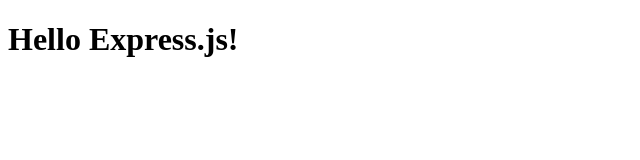
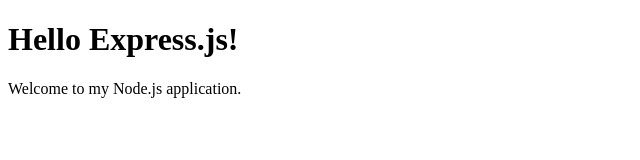
Before and after one commit to meganwalter/web-server, a website: page public/index.html in a window 1280 px wide. Shown: the whole page, without its empty margins (0-640 px from the left). Drawn offline with Linux system fonts and the light colour scheme.

Commit message:
updated index with a paragraph

```diff
--- a/public/index.html
+++ b/public/index.html
@@ -6,5 +6,8 @@
   </head>
   <body>
     <h1>Hello Express.js!</h1>
+    <p>
+      Welcome to my Node.js application.
+    </p>
   </body>
 </html>
```
